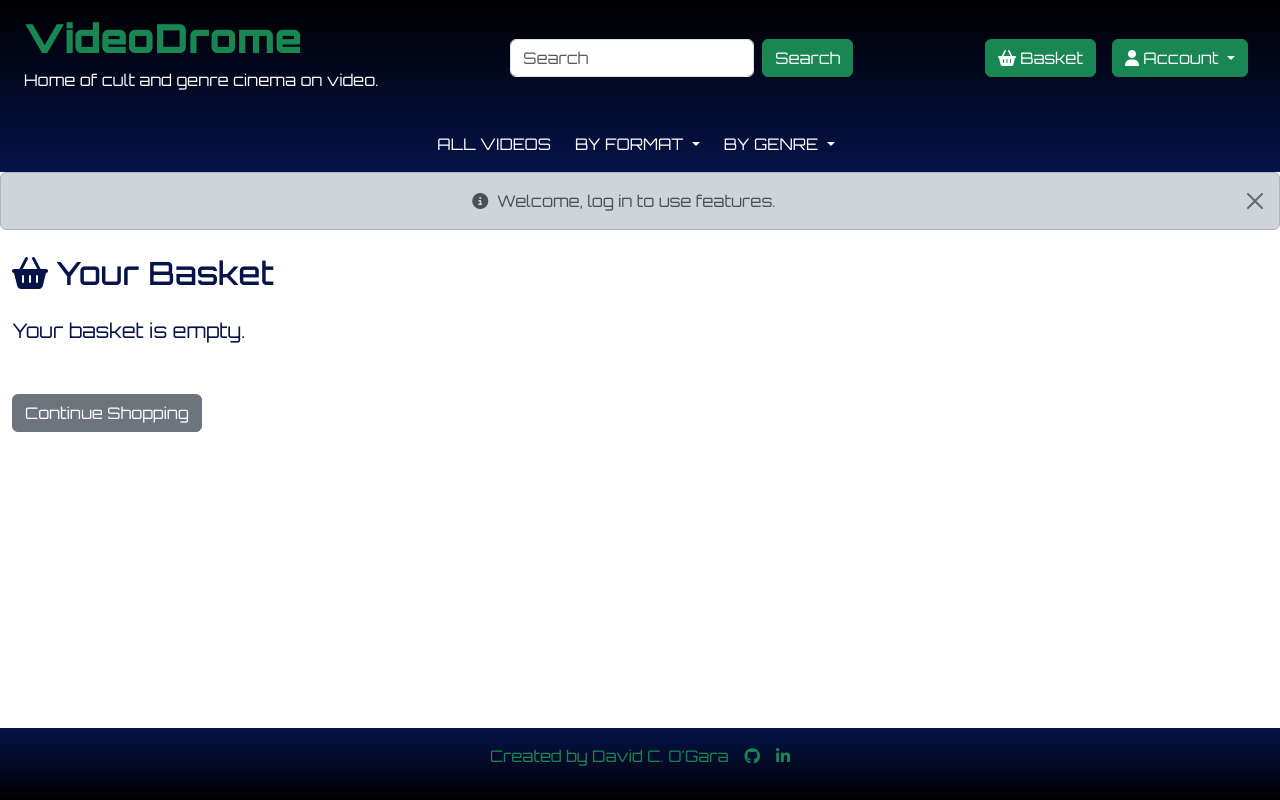
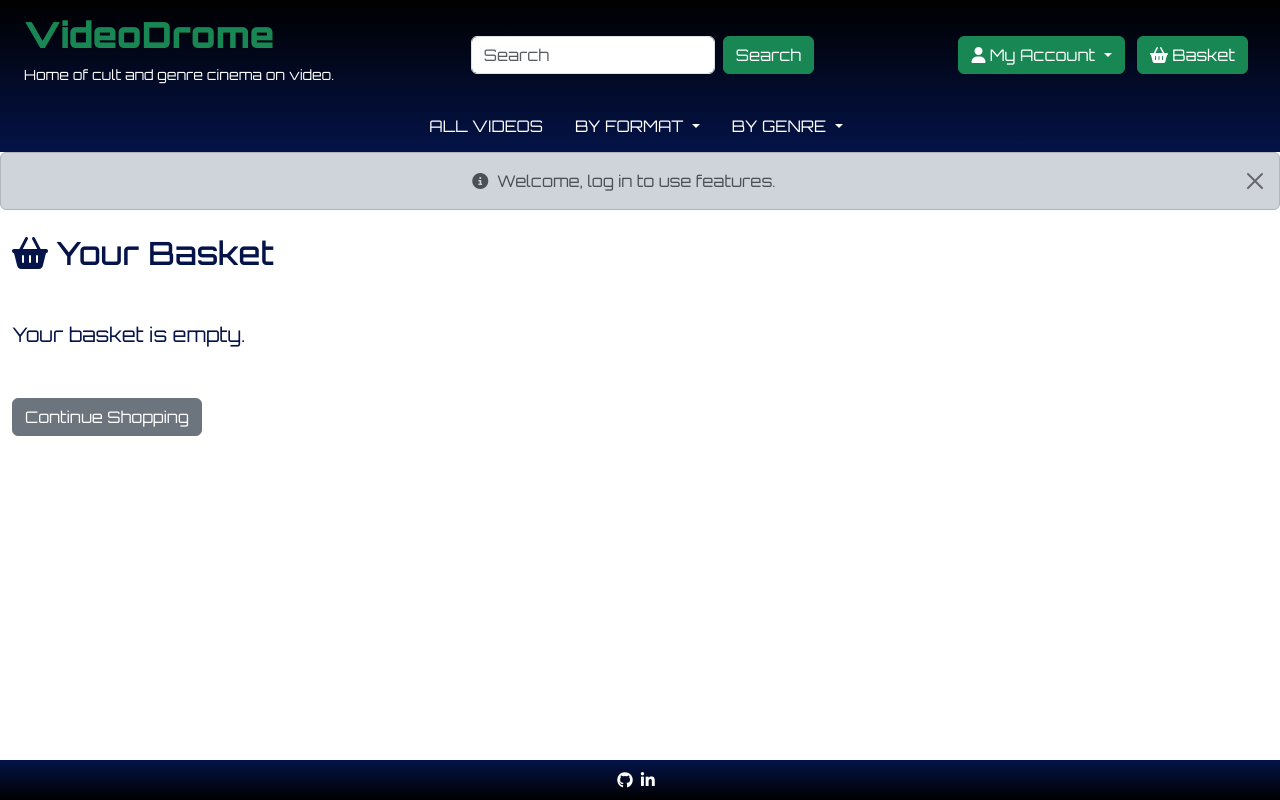
Before and after one commit to 0davidog/CI_PP5_VideoDrome, a Django app: page /basket/ in a window 1280 px wide. Run offline with Django 5.2, Linux system fonts and the light colour scheme; data comes from the database, SQL or seed files in the repository; both versions use the stored data as it was after the commit; some libraries are stand-ins or nearby versions.

Commit message:
Redo navbar for responsivity

```diff
--- a/basket/templates/basket/basket.html
+++ b/basket/templates/basket/basket.html
@@ -4,9 +4,12 @@
 {% block content %}
 
     <div class="container-fluid mb-2">
+
         <div class="row">
             <div class="col">
-                <h2 class="logo-font mb-4"><i class="fa-solid fa-basket-shopping">&nbsp;</i>Your Basket</h2>
+                <h2 class="logo-font mb-5">
+                    <i class="fa-solid fa-basket-shopping">&nbsp;</i>Your Basket
+                </h2>
             </div>
         </div>
 
@@ -14,7 +17,7 @@
             <div class="col">
                 {% if basket_items %}
                 <div class="table-responsive">
-                        <table class="table table-sm table-borderless">
+                    <table class="table table-striped">
                         <thead>
                             <tr>
                                 <th scope="col">Video</th>
@@ -24,36 +27,63 @@
                                 <th scope="col">Subtotal</th>
                             </tr>
                         </thead>
-
+                        <tbody class="table-group-divider">
                             {% for item in basket_items %}
                             <tr>
-                                    <td class="p-3 w-25">
-                                        <p class="my-0"><strong>{{ item.video.title }}&nbsp;{{ item.video.format }}</strong></p>
-                                        <p class="my-0 small text-muted">SKU: {{ item.video.sku|upper }}</p>
-
+                                <td>
+                                    <p class=""><strong>{{ item.video.title }}&nbsp;{{ item.video.format }}</strong></p>
+                                    <p class="text-muted">SKU: {{ item.video.sku|upper }}</p>
                                 </td>
 
-                                    <td class="py-3">
+                                <td>
                                     <img class="image-container" src="#" alt="...">
                                 </td>
 
-                                    <td class="py-3">
-                                        <p class="my-0">{{ item.quantity }}</p>
-
+                                <td>
+                                    <form class="form update-form" method="POST" action="">
+                                        {% csrf_token %}
+                                        <div class="form-group">
+                                            <div class="input-group">
+                                                <div class="input-group-prepend">
+                                                    <button class="decrement-qty btn btn-sm btn-black rounded-0"
+                                                        data-item_id="{{ item.item_id }}" id="decrement-qty_{{ item.item_id }}">
+                                                        <span>
+                                                            <i class="fas fa-minus fa-sm"></i>
+                                                        </span>
+                                                    </button>
+                                                </div>
+                                                <input class="qty_input" type="number"
+                                                    name="quantity" value="{{ item.quantity }}" min="1" max="99"
+                                                    data-item_id="{{ item.item_id }}"
+                                                    id="id_qty_{{ item.item_id }}">
+                                                <div class="input-group-append">
+                                                    <button class="increment-qty btn btn-sm btn-black rounded-0 nav-link"
+                                                        data-item_id="{{ item.item_id }}" id="increment-qty_{{ item.item_id }}">
+                                                        <span>
+                                                            <i class="fas fa-plus fa-sm"></i>
+                                                        </span>
+                                                    </button>
+                                                </div>
+                                            </div>
+                                        </div>
+                                    </form>
+                                    <a><small>Update</small></a>
+                                    <a id="remove_{{ item.item_id }}"><small>Remove</small></a>
                                 </td>
 
-                                    <td class="py-3 w-25">
-                                        <p class="my-0">${{ item.video.price }}</p>
+                                <td>
+                                    <p>${{ item.video.price }}</p>
                                 </td>
 
-                                    <td class="py-3">
-                                        <p class="my-0">${{ total }}</p>
+                                <td>
+                                    <p>${{ total }}</p>
                                 </td>
+
                             </tr>
                             {% endfor %}
 
                             <tr>
-                                <td colspan="5" class="pt-5 text-right">
+                                <td colspan="5">
                                     <h6><strong>Basket: £{{ total|floatformat:2 }}</strong></h6>
                                     <h6>Delivery: £{{ delivery|floatformat:2 }}</h6>
                                     <h4 class="mt-4"><strong>Total: £{{ grand_total|floatformat:2 }}</strong></h4>
@@ -66,12 +96,12 @@
                             </tr>
                             <tr>
                                 <td colspan="5" class="text-right">
-                                    <button href="{% url 'videos' %}" class="btn btn-secondary">
+                                    <a href="{% url 'videos' %}" class="btn btn-secondary">
                                         Continue Shopping
-                                    </button>
-                                    <button href="" class="btn btn-danger">
+                                    </a>
+                                    <a href="" class="btn btn-success">
                                         <i class="fas fa-lock me-2"></i>&nbsp;Checkout
-                                    </button>
+                                    </a>
 
                                 </td>
                             </tr>
@@ -79,9 +109,9 @@
                     </div>
                 {% else %}
                     <p class="lead mb-5">Your basket is empty.</p>
-                    <button href="{% url 'videos' %}" class="btn btn-secondary">
+                    <a href="{% url 'videos' %}" class="btn btn-secondary">
                         Continue Shopping
-                    </button>
+                    </a>
                 {% endif %}
             </div>
         </div>
--- a/static/css/style.css
+++ b/static/css/style.css
@@ -9,11 +9,13 @@
 }
 
 header {
+    color:#ffffff;
     background-color: #041348;
     background-image: linear-gradient(to bottom, #000000, #041348);
 }
 
 footer {
+    color: #ffffff;
     background-color: #041348;
     background-image: linear-gradient(to top, #000000, #041348);
 }
@@ -27,65 +29,44 @@
     background-color:#dc3545;
 }
 
-.orbitron-title{
+.btn-drop {
+    color:#ffffff;
+    border: none;
+}
+
+.btn-drop:hover, .btn-drop:focus, .btn-drop:active {
+    color:#dc3545;
+    background-color: transparent;
+    border: none !important;
+}
+
+.orbitron-title {
     font-weight: 900;
 }
 
+#nav-main {
+    height: 54px;
+}
+
 .content-block {
-    margin-top: 172px;
+    margin-top: 54px;
     height: 100%;
 }
 
-.navbar-brand {
-    font-size: 2.5rem;
-}
-
-.navbar-brand:hover {
+.navbar-brand:hover, .navbar-brand:focus {
     color: #dc3545 !important;
-}
-
-.navbar-brand:focus {
-    color:#dc3545;
     outline: none;
-}
-
-.nav-link {
-    color: #198754;
 }
 
 .nav-link-white {
     color: #ffffff;
 }
 
-.nav-link:hover {
+.nav-link:hover, .nav-link:focus, .nav-link:active, .dropdown-item:hover, .nav-link-white:hover {
     color: #dc3545;
-    transform: scale(1.2);
-}
-
-.nav-link:focus {
-    color:#dc3545;
     outline: none;
-}
-
-.nav-link:active {
-    color: #dc3545 !important;
-}
-
-.dropdown-item:hover {
-    color:#dc3545;
-}
-
-.dropdown-toggle:active {
-    color:#dc3545;
-}
-
-#footer-text:hover {
-    color: #198754;
-    transform: scale(1);
-}
-
-.btn-success:hover {
-    transform: scale(1.1);
+    box-shadow: none;
+    background-color: none;
 }
 
 .wishlist-link {
@@ -98,9 +79,29 @@
 
 .image-container {
     background-color: grey;
-    height: 100%;
 }
 
 .video-card, .video-card-row {
     height:100%;
 }
+
+.qty_input {
+    width: 75px !important;
+}
+
+@media (min-width: 1200px) {
+    .orbitron-title {
+        font-size: 2.25rem;;
+    }
+
+    #nav-main {
+        height: 100px;
+    }
+    #nav-add {
+        height: 52px;
+    }
+
+    .content-block {
+        margin-top: 152px;
+    }
+}
--- a/templates/base.html
+++ b/templates/base.html
@@ -1,10 +1,4 @@
 {% load static %}
-
-{% url 'home' as home_url %}
-{% url 'video' as video_url %}
-{% url 'account_login' as login_url %}
-{% url 'account_signup' as signup_url %}
-{% url 'account_logout' as logout_url %}
 
 <!doctype html>
 <html lang="en">
@@ -42,31 +36,42 @@
     {% endblock extra_js %}
 
     <title>VideoDrome {% block extra_title %}{% endblock %}</title>
+
   </head>
+
   <body class="d-flex flex-column h-100">
-    <header class="container-fluid fixed-top">
-      <nav class="navbar navbar-expand-lg">
+    {% include 'includes/nav-mobile.html' %}
+
+    <header class="container-fluid fixed-top d-none d-xl-block">
+
+      <nav class="navbar" id="nav-main">
+
         <div class="container-fluid">
+
+          <button class="btn btn-success d-xl-none" type="button" data-bs-toggle="collapse" data-bs-target="#navbarToggleExternalContent" aria-controls="navbarToggleExternalContent" aria-expanded="false" aria-label="Toggle navigation">
+            <i class="fa-solid fa-bars"></i>
+          </button>
+
           <div class="">
             <a class="navbar-brand orbitron-title text-success" href="{% url 'home' %}">VideoDrome</a>
-            <p class="text-white">Home of cult and genre cinema on video.</p>
+            <p class="d-none d-xl-block"><small>Home of cult and genre cinema on video.</small></p>
           </div>
-          <div class="">
-            <form class="d-flex" role="search" method="GET" action="{% url 'videos' %}">
+
+          <div class="d-none d-xl-inline">
+            <form class="dropdown-item d-flex" role="search" method="GET" action="{% url 'videos' %}">
               <input class="form-control me-2" type="search" placeholder="Search" aria-label="Search" name="s-q">
               <button class="btn btn-success" type="submit">Search</button>
             </form>
           </div>
+
           <div class="">
-            <ul class="navbar-nav">
-              <li class="nav-item">
-                <a class="btn btn-success me-2" aria-current="page" href="{% url 'view_basket' %}"><i class="fa-solid fa-basket-shopping"></i>&nbsp;Basket</a>
-              </li>
-              <li class="nav-item">
-                <div class="dropdown">
+
+            <div class="dropdown nav-item d-none d-xl-inline">
+
               <button class="btn btn-success dropdown-toggle ms-2 me-2" type="button" data-bs-toggle="dropdown" aria-expanded="false">
-                  <i class="fa-solid fa-user"></i>&nbsp;Account
+                <i class="fa-solid fa-user"></i>&nbsp;My Account
               </button>
+
               <ul class="dropdown-menu">
                 {% if user.is_authenticated %}
                 <li><a class="dropdown-item" href="{% url 'account_logout' %}">Sign Out</a></li>
@@ -75,23 +80,31 @@
                 <li><a class="dropdown-item" href="{% url 'account_signup' %}">Register</a></li>
                 {% endif %}
               </ul>
+
             </div>
+
+            <div class="nav-item d-none d-xl-inline">
+              <a class="btn btn-success me-2" aria-current="page" href="{% url 'view_basket' %}"><i class="fa-solid fa-basket-shopping"></i>&nbsp;Basket</a>
+            </div>
+
+          </div>
+
+        </div>
+
+      </nav>
+
+      <nav class="navbar navbar-expand-lg" id="nav-add">
+        <div class="mx-auto">
+        <ul class="navbar-nav">
+
+
+          <li class="nav-item">
+            <a class="btn btn-drop me-2" aria-current="page" href="{% url 'videos' %}">ALL VIDEOS</a>
           </li>
 
-            </ul>
-          </div>
-        </div>
-      </nav>
-      <nav class="navbar navbar-expand-lg">
-        <div class="container-fluid">
-          <div class="mx-auto">
-            <ul class="navbar-nav">
-              <li class="nav-item">
-                <a class="nav-link nav-link-white me-2" aria-current="page" href="{% url 'videos' %}">ALL VIDEOS</a>
-              </li>
           <li class="nav-item">
             <div class="dropdown">
-                  <a class="nav-link nav-link-white dropdown-toggle me-2" type="button" data-bs-toggle="dropdown" aria-expanded="false">
+              <a class="btn btn-drop dropdown-toggle me-2" type="button" data-bs-toggle="dropdown" aria-expanded="false">
                 BY FORMAT
               </a>
               <ul class="dropdown-menu">
@@ -101,9 +114,10 @@
               </ul>
             </div>
           </li>
+
           <li class="nav-item">
             <div class="dropdown">
-                  <a class="nav-link nav-link-white dropdown-toggle me-2" type="button" data-bs-toggle="dropdown" aria-expanded="false">
+              <a class="btn btn-drop dropdown-toggle me-2" type="button" data-bs-toggle="dropdown" aria-expanded="false">
                 BY GENRE
               </a>
               <ul class="dropdown-menu">
@@ -113,10 +127,13 @@
               </ul>
               </div>
           </li>
+
+
           {% if user.is_authenticated and user.is_staff %}
+
           <li class="nav-item">
             <div class="dropdown">
-                  <a class="nav-link nav-link-white dropdown-toggle me-2" type="button" data-bs-toggle="dropdown" aria-expanded="false">
+              <a class="btn btn-drop dropdown-toggle me-2" type="button" data-bs-toggle="dropdown" aria-expanded="false">
                 ADMIN
               </a>
               <ul class="dropdown-menu">
@@ -127,10 +144,11 @@
               </div>
           </li>
           {% endif %}
+
         </ul>
         </div>
-        </div>
       </nav>
+
   </header>
 
     <div class="content-block">
@@ -164,15 +182,12 @@
         <div class="container-fluid">
           <div class="mx-auto">
             <ul class="navbar-nav">
-              <li class="nav-item">
-                <p class="nav-link" id="footer-text">Created by David C. O'Gara</p>
-              </li>
-              <li class="nav-item">
-                <a class="nav-link" aria-current="page" href="https://github.com/0davidog" target="_blank" rel="noopener"
+              <li class="nav-item me-2">
+                <a class="nav-link-white" aria-current="page" href="https://github.com/0davidog" target="_blank" rel="noopener"
                 aria-label="Check out my work on Github (opens in new tab)"><i class="fa-brands fa-github"></i></a>
               </li>
-              <li class="nav-item">
-                <a class="nav-link" aria-current="page" href="https://www.linkedin.com/in/davidcharlesogara/" target="_blank" rel="noopener"
+              <li class="nav-item me-2">
+                <a class="nav-link-white" aria-current="page" href="https://www.linkedin.com/in/davidcharlesogara/" target="_blank" rel="noopener"
                 aria-label="Check out my profile on Linkedin (opens in new tab)"><i class="fa-brands fa-linkedin-in"></i></a>
               </li>
             </ul>
--- /dev/null
+++ b/templates/includes/nav-mobile.html
@@ -0,0 +1,121 @@
+
+<header class="container-fluid fixed-top d-xl-none">
+    <nav class="navbar" id="nav-main">
+
+      <div class="container-fluid">
+
+        <button class="btn btn-success" type="button" data-bs-toggle="collapse" data-bs-target="#navbarToggleExternalContent" aria-controls="navbarToggleExternalContent" aria-expanded="false" aria-label="Toggle navigation">
+          <i class="fa-solid fa-bars"></i>
+        </button>
+
+        <div class="">
+          <a class="navbar-brand orbitron-title text-success" href="{% url 'home' %}">VideoDrome</a>
+        </div>
+
+      </div>
+
+    </nav>
+
+    <div class="collapse d-xl-none" id="navbarToggleExternalContent">
+
+
+
+          <p class="mb-4"><small>Home of cult and genre cinema on video.</small></p>
+
+          <div class="me-2 mb-4">
+            <form class="dropdown-item d-flex" role="search" method="GET" action="{% url 'videos' %}">
+              <input class="form-control me-2" type="search" placeholder="Search" aria-label="Search" name="s-q">
+              <button class="btn btn-success" type="submit">Search</button>
+            </form>
+          </div>
+
+          <div class="">
+
+            <ul class="navbar-nav">
+
+              <li class="nav-item">
+
+                <p>Welcome{% if user.is_authenticated %}, {{ user }}{% else %}.{% endif %}</p>
+
+                <button class="btn btn-drop dropdown-toggle me-2" type="button" data-bs-toggle="dropdown" aria-expanded="false">
+                  <i class="fa-solid fa-user"></i>&nbsp;My Account
+                </button>
+
+                <ul class="dropdown-menu">
+                  {% if user.is_authenticated %}
+                  <li><a class="dropdown-item" href="{% url 'account_logout' %}">Sign Out</a></li>
+                  {% else %}
+                  <li><a class="dropdown-item" href="{% url 'account_login' %}">Sign In</a></li>
+                  <li><a class="dropdown-item" href="{% url 'account_signup' %}">Register</a></li>
+                  {% endif %}
+                </ul>
+              </li>
+
+              <li class="nav-item">
+                <hr>
+              </li>
+
+              <li class="nav-item">
+                <a class="btn btn-drop me-2" aria-current="page" href="{% url 'videos' %}">ALL VIDEOS</a>
+              </li>
+
+              <li class="nav-item">
+                <div class="dropdown">
+                  <a class="btn btn-drop dropdown-toggle me-2" type="button" data-bs-toggle="dropdown" aria-expanded="false">
+                    BY FORMAT
+                  </a>
+                  <ul class="dropdown-menu">
+                    <li><a class="dropdown-item" href="{% url 'videos' %}?format=dvd">DVD</a></li>
+                    <li><a class="dropdown-item" href="{% url 'videos' %}?format=blu-ray">Blu-Ray</a></li>
+                    <li><a class="dropdown-item" href="{% url 'videos' %}?format=uhd">4K Ultra HD</a></li>
+                  </ul>
+                </div>
+              </li>
+
+              <li class="nav-item">
+                <div class="dropdown">
+                  <a class="btn btn-drop dropdown-toggle me-2" type="button" data-bs-toggle="dropdown" aria-expanded="false">
+                    BY GENRE
+                  </a>
+                  <ul class="dropdown-menu">
+                    {% for genre in genre_list %}
+                    <li><a class="dropdown-item" href="{% url 'videos' %}?genre={{ genre.genre_name | lower }}">{{ genre.genre_name | title }}</a></li>
+                    {% endfor %}
+                  </ul>
+                  </div>
+              </li>
+
+              <li class="nav-item">
+                <hr>
+              </li>
+
+              <li class="nav-item">
+                <a class="btn btn-drop me-2 mb-4" aria-current="page" href="{% url 'view_basket' %}"><i class="fa-solid fa-basket-shopping"></i>&nbsp;Basket</a>
+              </li>
+
+              {% if user.is_authenticated and user.is_staff %}
+
+              <li class="nav-item">
+                <hr>
+              </li>
+
+              <li class="nav-item">
+                <div class="dropdown">
+                  <a class="btn btn-drop dropdown-toggle me-2" type="button" data-bs-toggle="dropdown" aria-expanded="false">
+                    ADMIN
+                  </a>
+                  <ul class="dropdown-menu">
+                    <li><a class="dropdown-item" href="{% url 'admin:index' %}">Admin Panel</a></li>
+                    <li><a class="dropdown-item" href="{% url 'admin:videos_video_changelist' %}">Inventory List</a></li>
+                    <li><a class="dropdown-item" href="{% url 'admin:auth_user_changelist' %}">User List</a></li>
+                  </ul>
+                  </div>
+              </li>
+              {% endif %}
+
+            </ul>
+          </div>
+
+
+    </div>
+    </header>
--- a/videos/templates/videos/video_detail.html
+++ b/videos/templates/videos/video_detail.html
@@ -55,7 +55,7 @@
             <p>Price: £{{ video.price}}</p>
             <form class="form" action="{% url 'add_to_basket' video.id %}" method="POST">
                 {% csrf_token %}
-                <input class="form-control qty_input" type="number" name="quantity" value="1" min="1" max="99" data-item_id="{{ video.id }}" id="id_qty_{{ video.id }}">
+                <input class="qty_input" type="number" name="quantity" value="1" min="1" max="99" data-item_id="{{ video.id }}" id="id_qty_{{ video.id }}">
                 <button type="submit" class="btn btn-primary me-2 btn-basket" {% if not video.in_stock %} disabled {% endif %}><i class="fa-solid fa-basket-shopping"></i>&nbsp;Add to Basket</button>
                 <input type="hidden" name="redirect_url" value="{{ request.path }}">
             </form>
--- a/videos/views.py
+++ b/videos/views.py
@@ -26,7 +26,7 @@
             if sortkey == 'title':
                 sortkey = 'lower_title'
                 videos = videos.annotate(lower_name=Lower('title'))
-                all_videos = False
+
 
             if 'direction' in request.GET:
                 direction = request.GET['direction']
@@ -34,7 +34,7 @@
                     sortkey = f'-{sortkey}'
 
             videos = videos.order_by(sortkey)
-            all_videos = False
+
 
         if 'genre' in request.GET:
             genre_query = request.GET['genre']
```
Also changed, not shown: videos/templates/videos/videos.html (+6 -5 lines), db.sqlite3. Lines whose indentation alone changed are shown as unchanged.
